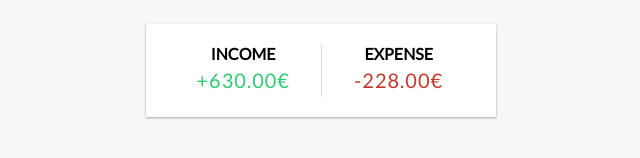
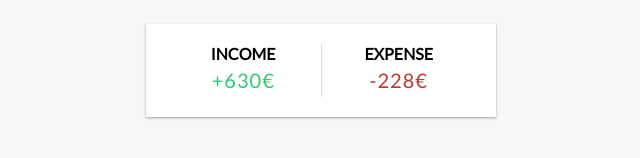
Before and after one commit to katherinebl/vue-expense-tracker, a Vue app: page / in a window 1280 px wide. Shown: the part 133-291 px from the top of the page, without its empty margins (319-959 px from the left). Built offline with nearby package versions, Linux system fonts and the light colour scheme.

Commit message:
Fixed vue type warning

```diff
--- a/src/App.vue
+++ b/src/App.vue
@@ -1,8 +1,8 @@
 <template>
   <Header />
   <div class="container">
-    <Balance :total="total"/>
-    <IncomeExpense :income="income" :expenses="expenses"/>
+    <Balance :total="+total"/>
+    <IncomeExpense :income="+income" :expenses="+expenses"/>
     <TransactionList :transactions="transactions"/>
     <AddTransaction />
   </div>
```
